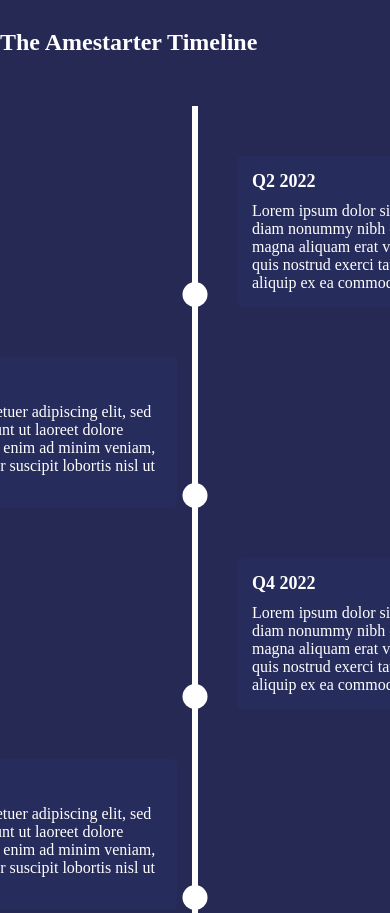
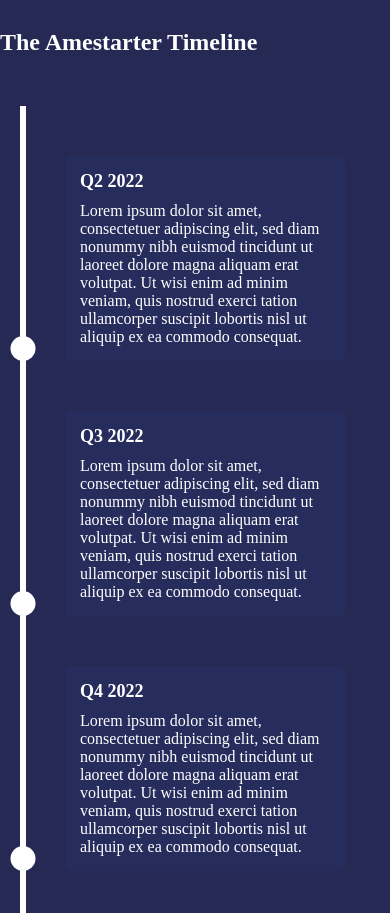
Before and after one commit to Amestarter/amestarter.com, a plain HTML site: page NEW-SITE/index.html in a window 390 px wide. Shown: the part 1602-2515 px from the top of the page. Drawn offline with nearby package versions, Linux system fonts and the light colour scheme; a web font is replaced by a local one.

Commit message:
fixed roadmap

```diff
--- a/NEW-SITE/styles/_roadmap.scss
+++ b/NEW-SITE/styles/_roadmap.scss
@@ -71,3 +71,14 @@ ul li.show div {
   visibility: visible;
   opacity: 1;
 }
+  @media screen and (max-width: 900px) {
+    ul li{
+      margin: 0 20px;
+    }
+    ul li div {
+      width: 250px;
+    }
+    ul li:nth-child(even) div {
+    left: 45px;
+  }
+}
```
Also changed, not shown: NEW-SITE/styles/dist/_roadmap.css, NEW-SITE/styles/style.css, 1 other file.
